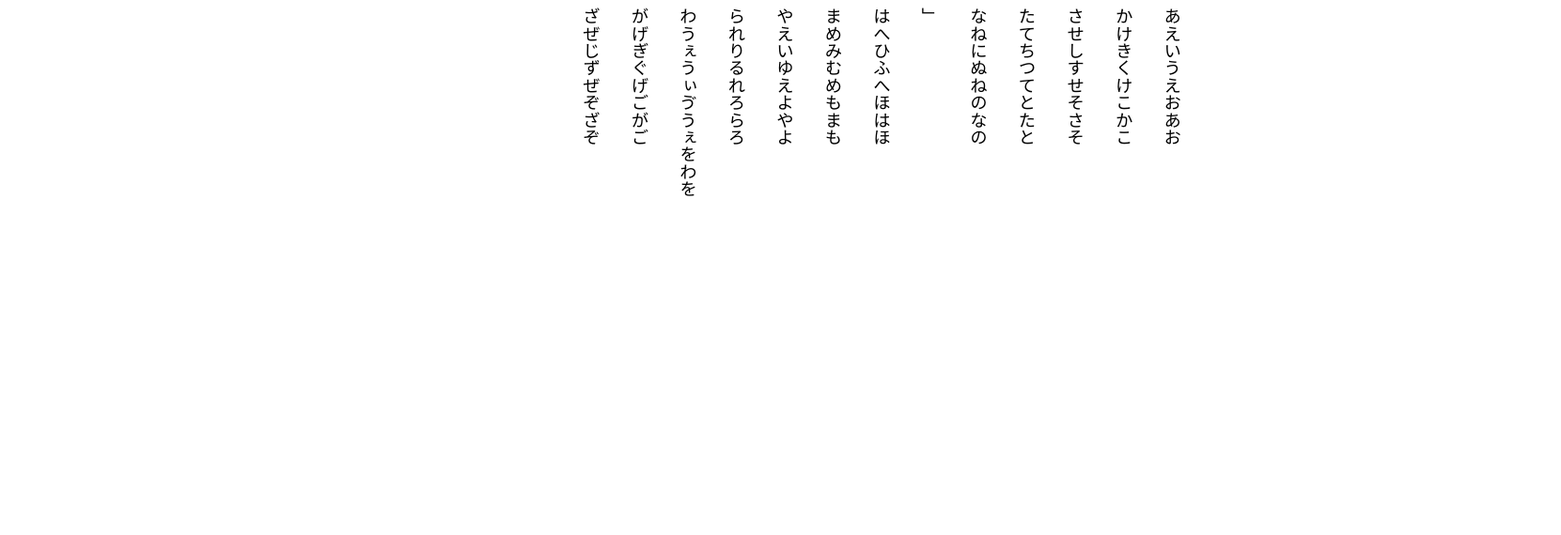
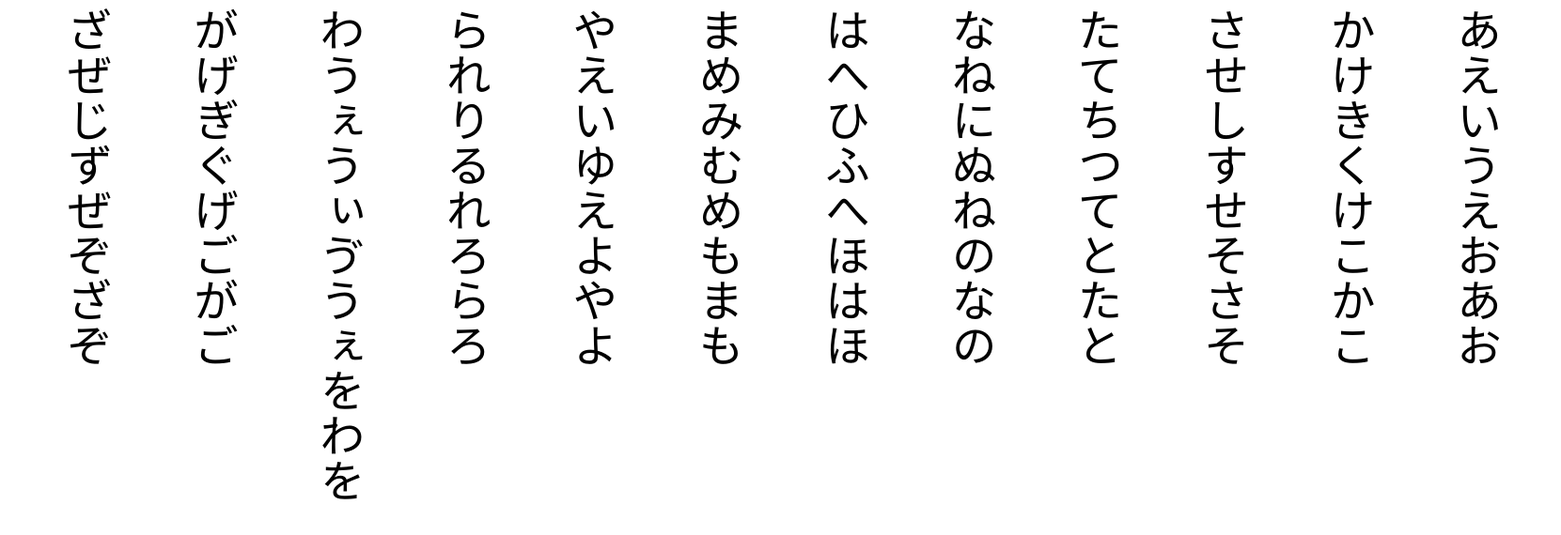
Before and after one commit to taisan11/hoso, a plain HTML site: page zengyo.html in a window 1280 px wide. Shown: the whole page at 94% size, 1661 px wide, since content can reach past the window. Drawn offline with Linux system fonts and the light colour scheme.

Commit message:
konnitiha

```diff
--- /dev/null
+++ b/css/zengyo.css
@@ -0,0 +1,6 @@
+@import url(http://fonts.googleapis.com/earlyaccess/notosansjp.css);
+body {
+    writing-mode: vertical-rl;
+    line-height: 180%;
+    font-size: 300%;
+    }
--- a/zengyo.html
+++ b/zengyo.html
@@ -4,7 +4,7 @@
         <link rel="icon" type="image/x-icon" href="./favicon.ico">
         <meta charset="utf-8">
         <title>全行単音</title>
-        <link rel="stylesheet" href="css/tate.css">
+        <link rel="stylesheet" href="css/zengyo.css">
         <meta name=”viewport” content=”width=device-width,initial-scale=1″>
     </head>
     <body>
@@ -13,7 +13,7 @@
             <p>かけきくけこかこ</p>
             <p>させしすせそさそ</p>
             <p>たてちつてとたと</p>
-            <p>なねにぬねのなの</p>」
+            <p>なねにぬねのなの</p>
             <p>はへひふへほはほ</p>
             <p>まめみむめもまも</p>
             <p>やえいゆえよやよ</p>
```
Also changed, not shown: index.html (+2 -1 lines).
